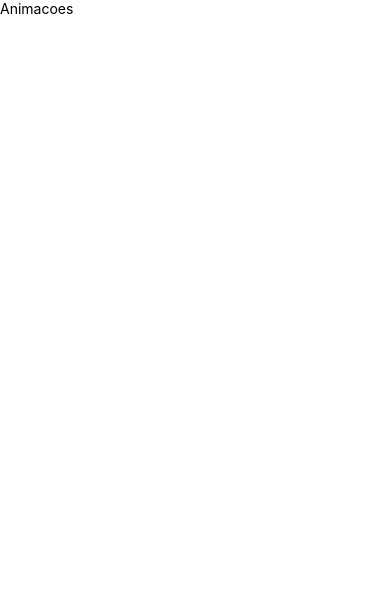
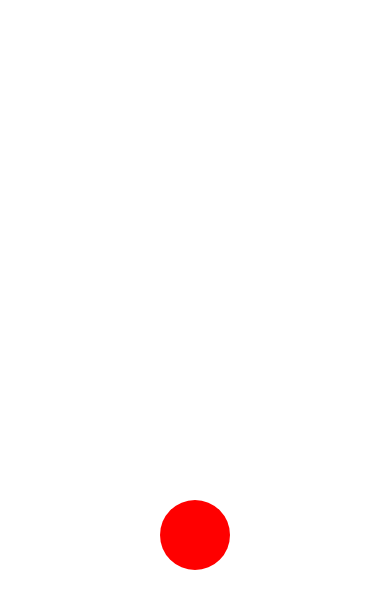
Before and after one commit to marcelotc/animacoes-react-native, a React Native app: screen / in a window 390 px wide. Shown: the top 608 px of the page. Built offline with nearby package versions, Linux system fonts and the light colour scheme.

Commit message:
Animação timing

```diff
--- a/App.js
+++ b/App.js
@@ -1,17 +1,50 @@
-import React from 'react';
+import React, { useEffect, useState } from 'react';
 import {
   View,
-  Text,
+  Animated,
+  StyleSheet
 } from 'react-native';
 
+//Animated.View
+//Animated.Text
+//Animated.Image
+//Animated.ScrollView
+
 const App = () => {
+  const [ballY, setBallY] = useState(new Animated.Value(0));
+
+  useEffect(() => {
+    Animated.timing(ballY, {
+      toValue: 500,
+      duration: 1000,
+      useNativeDriver: false,
+    }).start()
+  }, [])
+
   return (
     <>
-      <View>
-        <Text>Animacoes</Text>
+      <View style={styles.container}>
+        <Animated.View style={[
+          styles.ball,
+          { top: ballY }
+        ]}></Animated.View>
       </View>
     </>
   );
 };
 
+const styles = StyleSheet.create({
+  container: {
+    display: 'flex',
+    alignItems: 'center',
+    justifyContent: 'center',
+  },
+  ball: {
+    width: 70,
+    height: 70,
+    borderRadius: 35,
+    backgroundColor: '#f00'
+  }
+})
+
 export default App;
--- a/package.json
+++ b/package.json
@@ -11,7 +11,8 @@
   },
   "dependencies": {
     "react": "16.11.0",
-    "react-native": "0.62.2"
+    "react-native": "0.62.2",
+    "react-native-gesture-handler": "^1.6.1"
   },
   "devDependencies": {
     "@babel/core": "^7.6.2",
```
Also changed, not shown: 1 other file (tests, documents, lock files or other folders).
